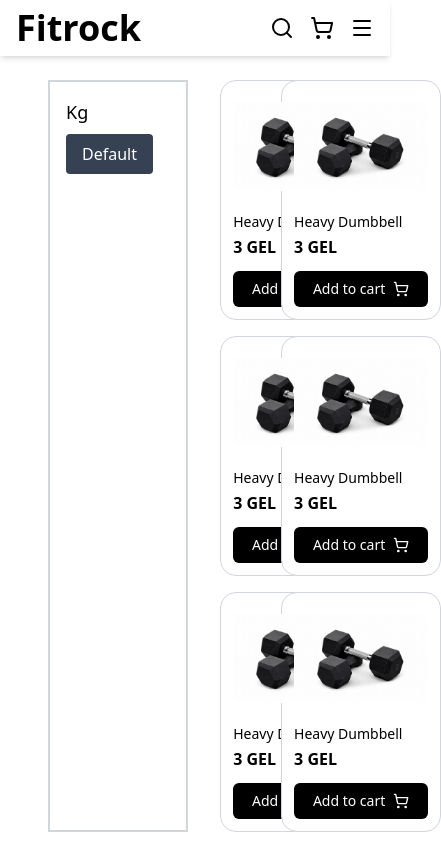
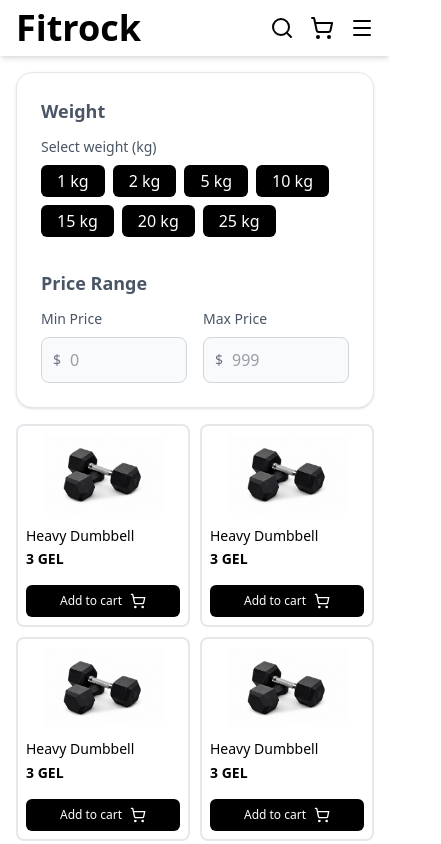
Before and after one commit to GeoLine02/fitrock, a Next.js app: page /products in a window 390 px wide. Shown: the top 844 px of the page, 441 px wide, since content can reach past the window. Built offline with nearby package versions, Linux system fonts and the light colour scheme.

Commit message:
fix: products responsivenes

```diff
--- a/app/products/components/ProductsFilter.tsx
+++ b/app/products/components/ProductsFilter.tsx
@@ -1,21 +1,82 @@
 "use client";
 
-import DropDown from "@/components/DropDown";
+import Button from "@/components/Button";
 
 const ProductsFilter = () => {
   const weightOptions = [1, 2, 5, 10, 15, 20, 25];
 
   return (
-    <div className="p-4 w-full max-w-50 border-2 space-y-2 border-gray-300">
-      <h1 className="text-lg font-medium">Kg</h1>
-      <DropDown>
-        <DropDown.Trigger>Default</DropDown.Trigger>
-        <DropDown.Menu>
-          {weightOptions.map((weight) => (
-            <DropDown.Item key={weight}>{weight}</DropDown.Item>
-          ))}
-        </DropDown.Menu>
-      </DropDown>
+    <div className="w-full p-6 bg-white border border-gray-200 rounded-2xl shadow-sm hover:shadow-md transition-shadow duration-200">
+      <div className="flex flex-col lg:flex-row gap-6 lg:gap-8">
+        {/* Weight Filter Section */}
+        <div className="flex-1">
+          <h2 className="text-lg font-semibold text-gray-600 mb-3">Weight</h2>
+          <div className="space-y-2">
+            <h2 className="text-sm font-medium text-gray-600">
+              Select weight (kg)
+            </h2>
+            <div className="space-x-2 space-y-2">
+              {weightOptions.map((weight) => (
+                <Button key={weight} classname="font-medium" bgColor="black">
+                  {weight} kg
+                </Button>
+              ))}
+            </div>
+          </div>
+        </div>
+
+        {/* Vertical Divider - Hidden on mobile */}
+        <div className="hidden lg:block w-px h-20 bg-gray-200" />
+
+        {/* Price Filter Section */}
+        <div className="flex-1 min-w-70">
+          <h2 className="text-lg font-semibold text-gray-600 mb-3">
+            Price Range
+          </h2>
+          <div className="grid grid-cols-2 gap-4">
+            <div className="space-y-2">
+              <label
+                className="text-sm font-medium text-gray-600 block"
+                htmlFor="priceFrom"
+              >
+                Min Price
+              </label>
+              <div className="relative">
+                <span className="absolute left-3 top-1/2 -translate-y-1/2 text-gray-500 text-sm">
+                  $
+                </span>
+                <input
+                  id="priceFrom"
+                  className="w-full pl-7 pr-3 py-2.5 text-gray-700 bg-gray-50 border border-gray-300 rounded-lg focus:ring-2 focus:ring-blue-500 focus:border-transparent outline-none transition-all duration-200"
+                  type="number"
+                  placeholder="0"
+                  min="0"
+                />
+              </div>
+            </div>
+            <div className="space-y-2">
+              <label
+                className="text-sm font-medium text-gray-600 block"
+                htmlFor="priceTo"
+              >
+                Max Price
+              </label>
+              <div className="relative">
+                <span className="absolute left-3 top-1/2 -translate-y-1/2 text-gray-500 text-sm">
+                  $
+                </span>
+                <input
+                  id="priceTo"
+                  className="w-full pl-7 pr-3 py-2.5 text-gray-700 bg-gray-50 border border-gray-300 rounded-lg focus:ring-2 focus:ring-blue-500 focus:border-transparent outline-none transition-all duration-200"
+                  type="number"
+                  placeholder="999"
+                  min="0"
+                />
+              </div>
+            </div>
+          </div>
+        </div>
+      </div>
     </div>
   );
 };
--- a/app/products/components/ProductsList.tsx
+++ b/app/products/components/ProductsList.tsx
@@ -4,8 +4,7 @@ import ProductCard from "@/components/ProductCard";
 
 const ProductsList = () => {
   return (
-    <div className="w-full px-4">
-      <div className="grid grid-cols-2 sm:grid-cols-3 md:grid-cols-4 lg:grid-cols-5 xl:grid-cols-6 gap-4 md:gap-6 max-w-screen-2xl mx-auto">
+    <div className="grid grid-cols-2 gap-2.5 xs:gap-3 sm:gap-4 md:grid-cols-3 lg:grid-cols-4 xl:grid-cols-5 2xl:grid-cols-6 mt-4">
       <ProductCard id={1} label="Heavy Dumbbell" price={3} />
       <ProductCard id={2} label="Heavy Dumbbell" price={3} />
       <ProductCard id={3} label="Heavy Dumbbell" price={3} />
@@ -13,7 +12,6 @@ const ProductsList = () => {
       <ProductCard id={5} label="Heavy Dumbbell" price={3} />
       <ProductCard id={6} label="Heavy Dumbbell" price={3} />
     </div>
-    </div>
   );
 };
 
--- a/app/products/page.tsx
+++ b/app/products/page.tsx
@@ -3,7 +3,7 @@ import ProductsList from "./components/ProductsList";
 
 export default function ProductsPage() {
   return (
-    <div className="flex gap-4 px-12 mt-6">
+    <div className="px-4 md:px-12 mt-4">
       <ProductsFilter />
       <ProductsList />
     </div>
--- a/components/DropDown.tsx
+++ b/components/DropDown.tsx
@@ -24,7 +24,7 @@ interface DropDownProps {
 }
 
 const DropDown: React.FC<DropDownProps> & {
-  Trigger: React.FC<{ children: ReactNode }>;
+  Trigger: React.FC<{ children: ReactNode; className?: string }>;
   Menu: React.FC<{ children: ReactNode }>;
   Item: React.FC<{ children: ReactNode; onClick?: () => void }>;
 } = ({ children }) => {
@@ -35,7 +35,7 @@ const DropDown: React.FC<DropDownProps> & {
 
   return (
     <DropdownContext.Provider value={{ isOpen, toggle, close }}>
-      <div className="relative inline-block">{children}</div>
+      <div className="relative w-full inline-block">{children}</div>
     </DropdownContext.Provider>
   );
 };
@@ -50,7 +50,7 @@ const Trigger: React.FC<{ children: ReactNode; className?: string }> = ({
   return (
     <button
       onClick={toggle}
-      className={`${className} px-4 py-2 bg-gray-700 text-white rounded`}
+      className={`px-4 py-2 bg-gray-700 text-white rounded ${className}`}
     >
       {children}
     </button>
--- a/components/ProductCard.tsx
+++ b/components/ProductCard.tsx
@@ -4,31 +4,39 @@ import Button from "./Button";
 import { ShoppingCart } from "lucide-react";
 
 interface ProductCardProps {
+  id: number;
   label: string;
   price: number;
 }
 
 export default function ProductCard({ label, price }: ProductCardProps) {
   return (
-    <div className="cursor-pointer w-40 h-60 md:w-55 md:h-70 p-3 border border-gray-300 rounded-2xl bg-white flex flex-col hover:shadow-xl transition">
-      {/* Image – fixed height */}
-      <div className="relative w-full h-37.5 mb-3">
+    <div
+      className="
+      border-2 rounded-lg border-gray-200 p-2 lg:p-4 space-y-1 bg-white flex flex-col cursor-pointer duration-200 w-full max-w-[300px]
+      hover:shadow-xl
+      transition-shadow
+      shrink-0
+    "
+    >
+      {/* Image */}
+      <div className="relative w-full h-[80px] sm:h-[90px] md:h-[100px] lg:h-[110px] aspect-square mb-3">
         <Image src={ProductImage} alt={label} fill className="object-contain" />
       </div>
 
       {/* Content */}
       <div className="flex-1">
-        <h1 className="text-sm font-medium line-clamp-2 leading-snug">
+        <h1 className="text-sm sm:text-base font-medium line-clamp-2 leading-snug">
           {label}
         </h1>
 
-        <p className="mt-1 text-base font-bold">{price} GEL</p>
+        <p className="mt-1 text-sm sm:text-base font-bold">{price} GEL</p>
       </div>
 
-      {/* Button pinned */}
+      {/* Button */}
       <Button
         bgColor="black"
-        classname="mt-3 flex items-center justify-center gap-2 w-full text-sm py-2"
+        classname="mt-3 flex items-center justify-center gap-2 w-full text-xs sm:text-sm py-2 whitespace-nowrap"
       >
         Add to cart
         <ShoppingCart className="w-4 h-4" />
```
Lines whose indentation alone changed are shown as unchanged.
